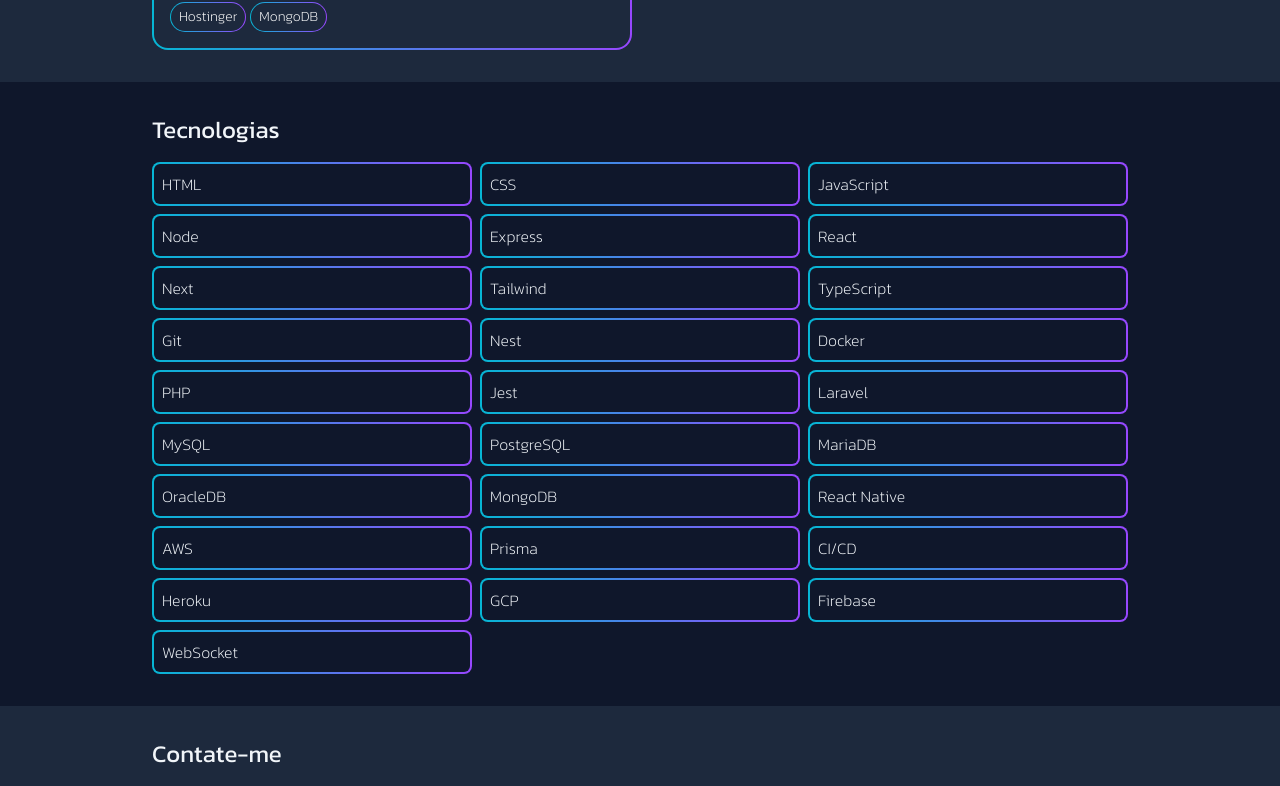
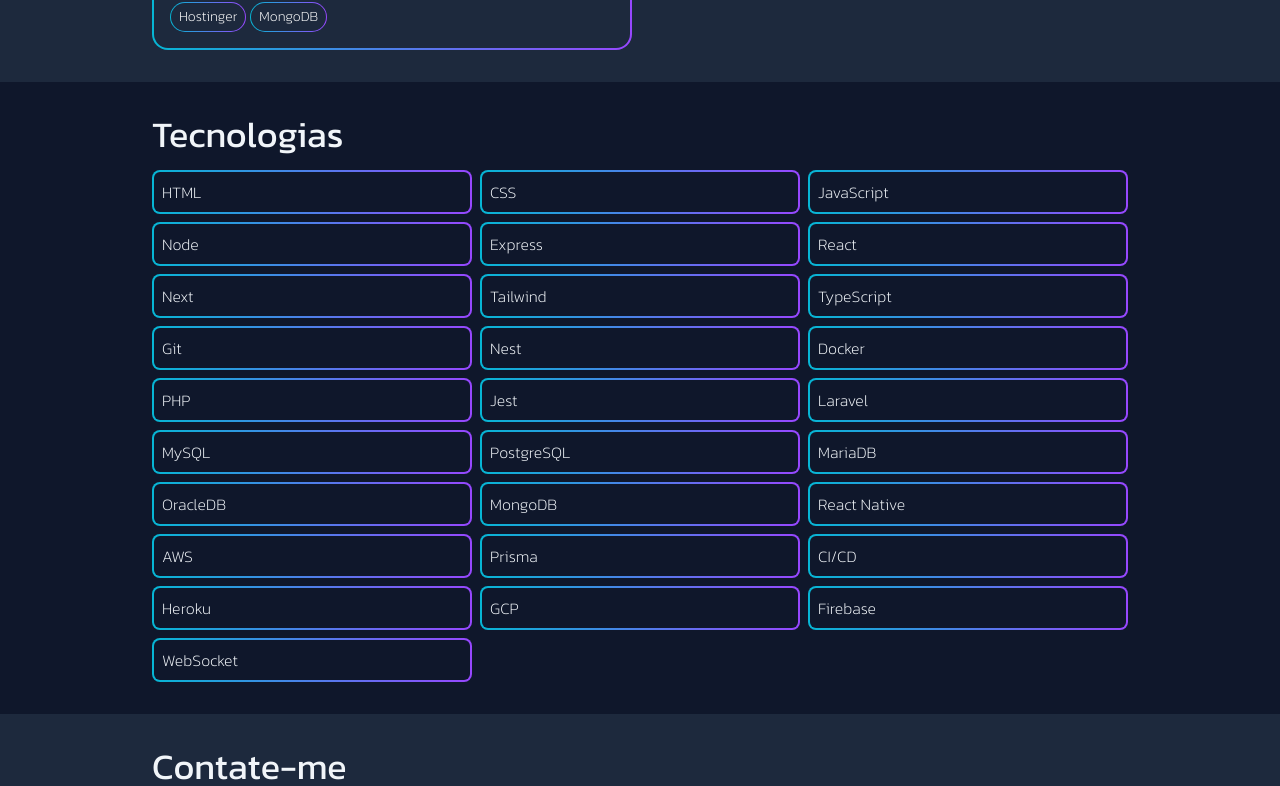
Before and after one commit to matheuspbmarques/portfolio, a Next.js app: page / in a window 1280 px wide. Shown: the part 2234-3020 px from the top of the page. Built offline with nearby package versions, Linux system fonts and the light colour scheme.

Commit message:
ui: add h2 default to every sections

```diff
--- a/components/sections/Contact.tsx
+++ b/components/sections/Contact.tsx
@@ -4,6 +4,7 @@
 import CustomInput from "../ui/CustomInput";
 import CustomTextArea from "../ui/CustomTextArea";
 import fonts from "@/configs/fonts";
+import { H2 } from "../ui/H2";
 
 interface ContactProps {
   id?: string;
@@ -13,11 +14,7 @@
   return (
     <section id={id} className="bg-slate-800">
       <div className="mx-auto flex flex-col px-6 py-8 gap-4 max-w-5xl">
-        <h2
-          className={`${fonts.kanitSmallTitle.className} text-slate-100 text-2xl`}
-        >
-          Contate-me
-        </h2>
+        <H2>Contate-me</H2>
         <div className="flex gap-8">
           <div className="hidden sm:flex flex-1">
             <Image
--- a/components/sections/Projects.tsx
+++ b/components/sections/Projects.tsx
@@ -1,6 +1,7 @@
 import ProjectCard from "../ProjectCard";
 import projectsList from "@/configs/projectsList";
 import fonts from "@/configs/fonts";
+import { H2 } from "../ui/H2";
 
 interface ProjectsProps {
   id?: string;
@@ -14,11 +15,7 @@
   return (
     <section id={id} className="bg-slate-800">
       <div className="flex flex-col px-6 py-8 gap-4 max-w-5xl mx-auto">
-        <h2
-          className={`${fonts.kanitSmallTitle.className} text-4xl text-slate-100`}
-        >
-          Projetos
-        </h2>
+        <H2>Projetos</H2>
         <div className="flex flex-col gap-4 md:grid md:grid-cols-2">
           {renderProjects}
         </div>
--- a/components/sections/Technologies.tsx
+++ b/components/sections/Technologies.tsx
@@ -1,5 +1,6 @@
 import fonts from "@/configs/fonts";
 import technologiesList from "@/configs/technologiesList";
+import { H2 } from "../ui/H2";
 
 interface TechnologiesProps {
   id?: string;
@@ -22,13 +23,9 @@
   });
 
   return (
-    <section id={id} className="max-w-5xl flex flex-col mx-auto pt-8">
-      <h2
-        className={`${fonts.kanitSmallTitle.className} text-2xl text-slate-100 px-6`}
-      >
-        Tecnologias
-      </h2>
-      <ul className="flex flex-col gap-2 overflow-hidden px-6 pt-4 pb-8 sm:grid sm:grid-cols-3">
+    <section id={id} className="max-w-5xl flex flex-col mx-auto pt-8 px-6">
+      <H2>Tecnologias</H2>
+      <ul className="flex flex-col gap-2 overflow-hidden pt-4 pb-8 sm:grid sm:grid-cols-3">
         {renderTechnologies}
       </ul>
     </section>
--- /dev/null
+++ b/components/ui/H2.tsx
@@ -0,0 +1,14 @@
+import fonts from "@/configs/fonts";
+import { DetailedHTMLProps, HTMLAttributes } from "react";
+
+export function H2({
+  className,
+  ...props
+}: DetailedHTMLProps<HTMLAttributes<HTMLHeadingElement>, HTMLHeadingElement>) {
+  return (
+    <h2
+      className={`${fonts.kanitSmallTitle.className} text-4xl text-slate-100 ${className}`}
+      {...props}
+    />
+  );
+}
```
